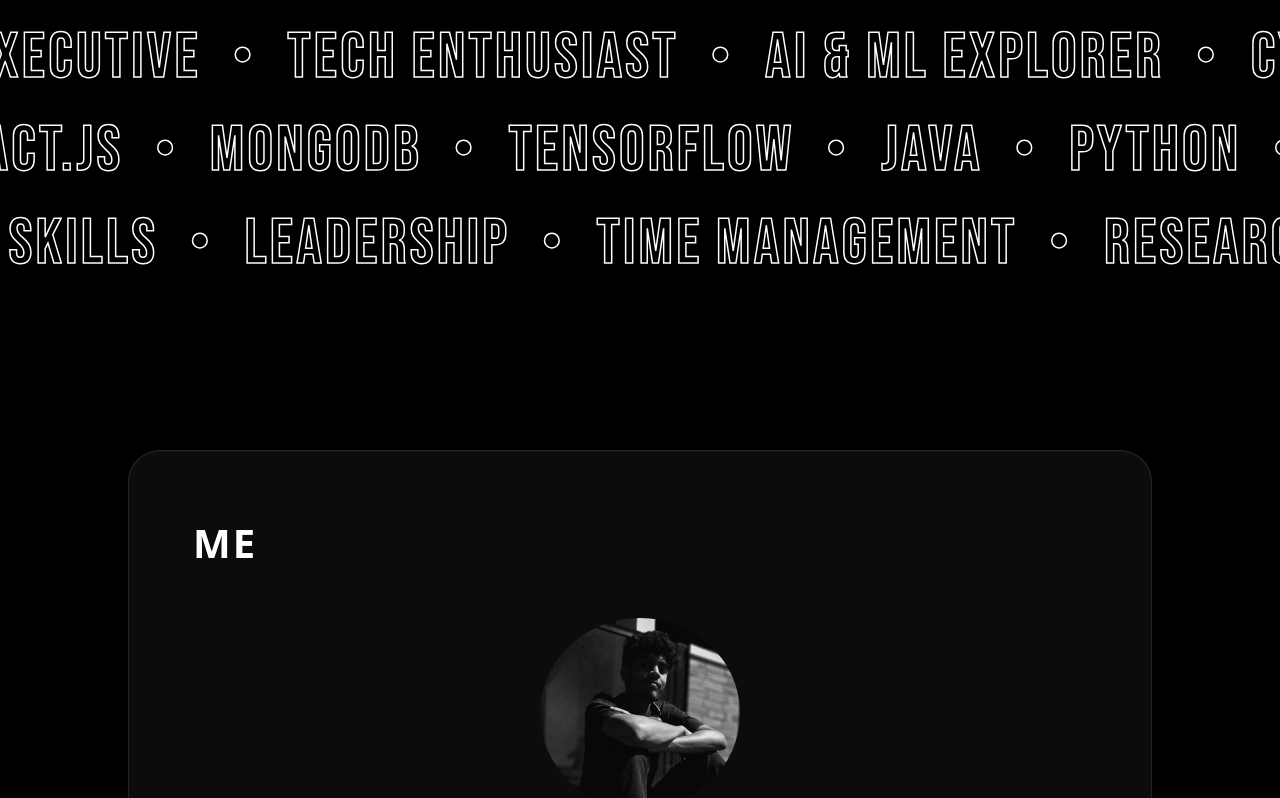
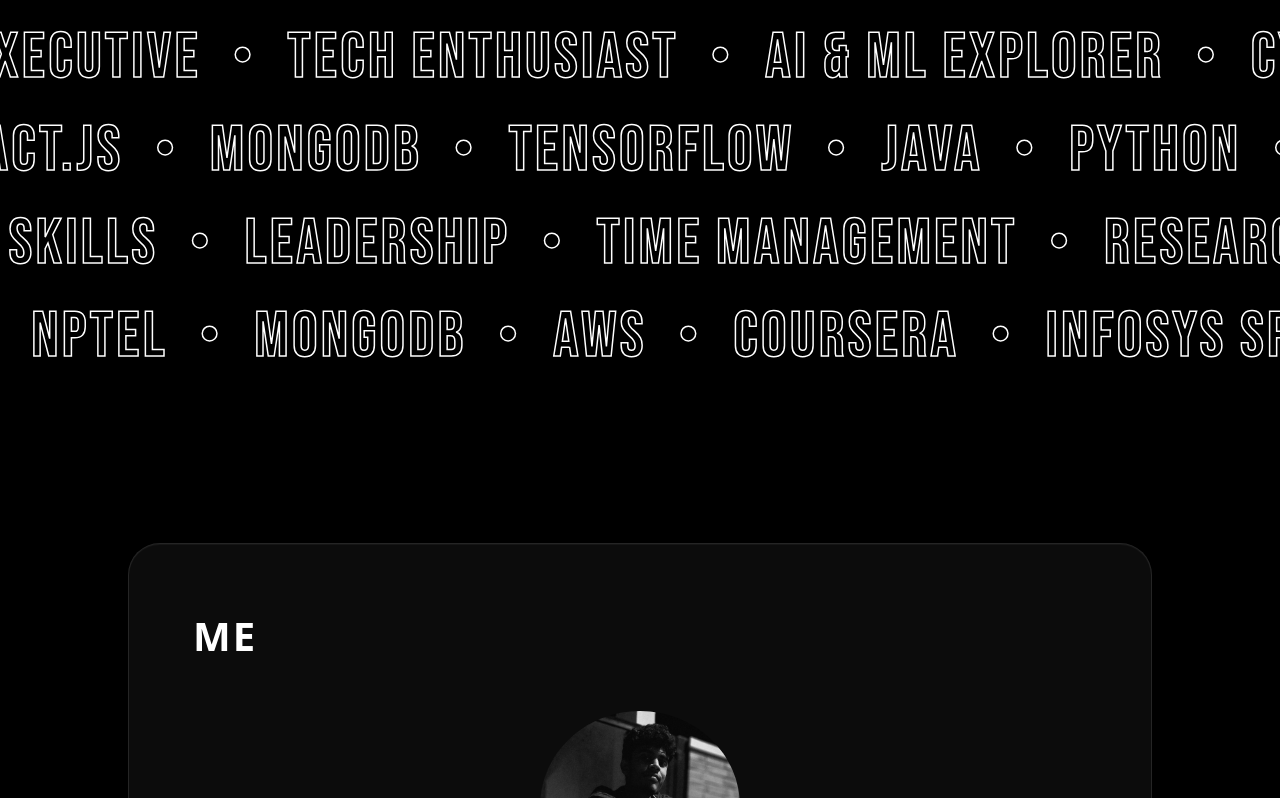
Before and after one commit to SebastianAntic/Portfolio, a React (Vite) app: page / in a window 1280 px wide. Shown: the part 909-1707 px from the top of the page. Built offline with nearby package versions, Linux system fonts and the light colour scheme.

Commit message:
modified:   src/App.jsx

```diff
--- a/src/App.jsx
+++ b/src/App.jsx
@@ -255,6 +255,10 @@
             {
               items: ["TEAMWORK", "PROBLEM SOLVER", "PROBLEM SOLVING", "ANALYTICAL SKILLS", "LEADERSHIP", "TIME MANAGEMENT", "RESEARCH SKILLS", "COMMUNICATION", "ADAPTABILITY", "CRITICAL THINKING"],
               reverse: false
+            },
+            {
+              items: ["AWS", "COURSERA", "INFOSYS SPRINGBOARD", "NPTEL", "MONGODB"],
+              reverse: true
             }
           ].map((marquee, idx) => (
             <div className="marquee-container" key={idx}>
```
